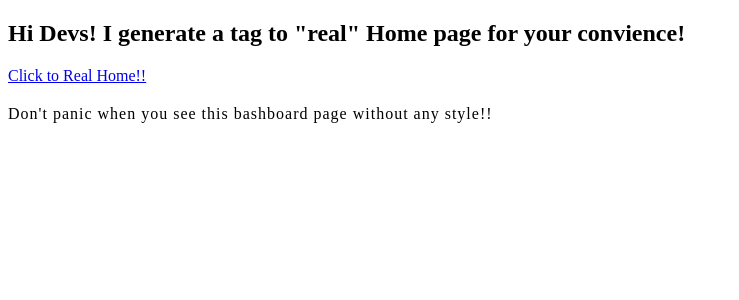
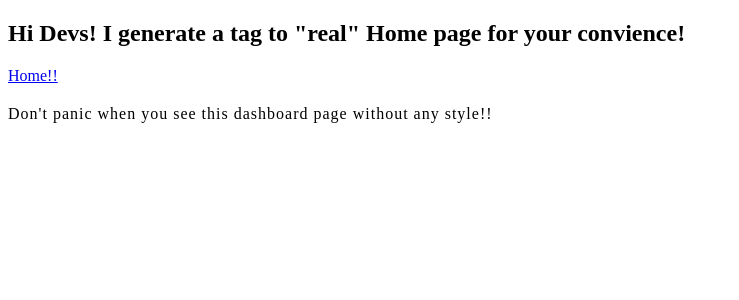
Before and after one commit to Gahyunlee23/Kim_Marin_Lee_G_Riddick_Singh_FIP, a PHP site: page / in a window 1280 px wide. Shown: the top 300 px of the page, without its empty margins (0-739 px from the left). Run offline with PHP 8.4, Linux system fonts and the light colour scheme.

Commit message:
addingbasic

```diff
--- a/index.php
+++ b/index.php
@@ -9,9 +9,7 @@
 </head>
 <body>
     <h2>Hi Devs! I generate a tag to "real" Home page for your convience!</h2>
-
-    <a href="index.html">Click to Real Home!!</a>
-
-    <p>Don't panic when you see this bashboard page without any style!!</p>
+    <a href="index.html">Home!!</a>
+    <p>Don't panic when you see this dashboard page without any style!!</p>
 </body>
 </html>
```
